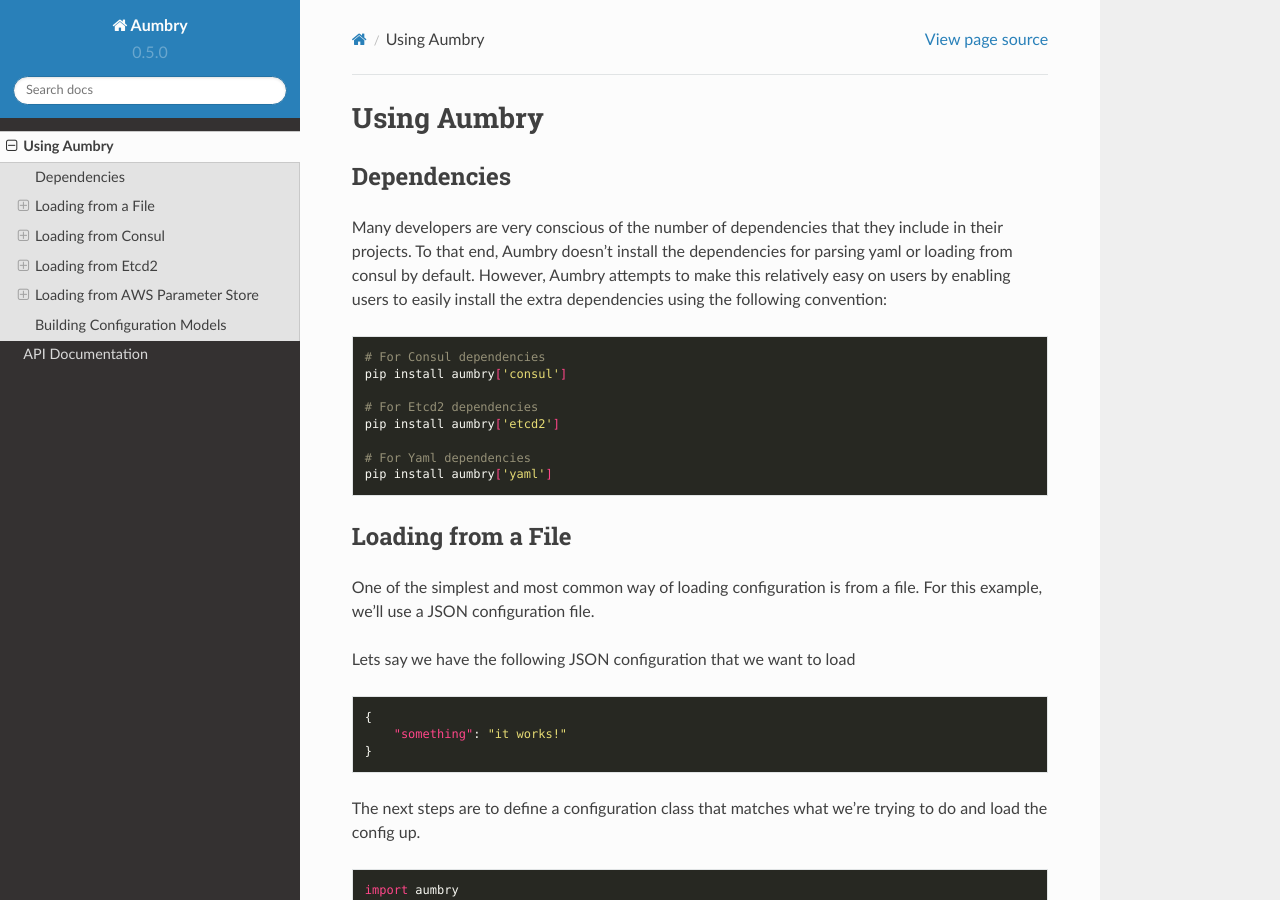
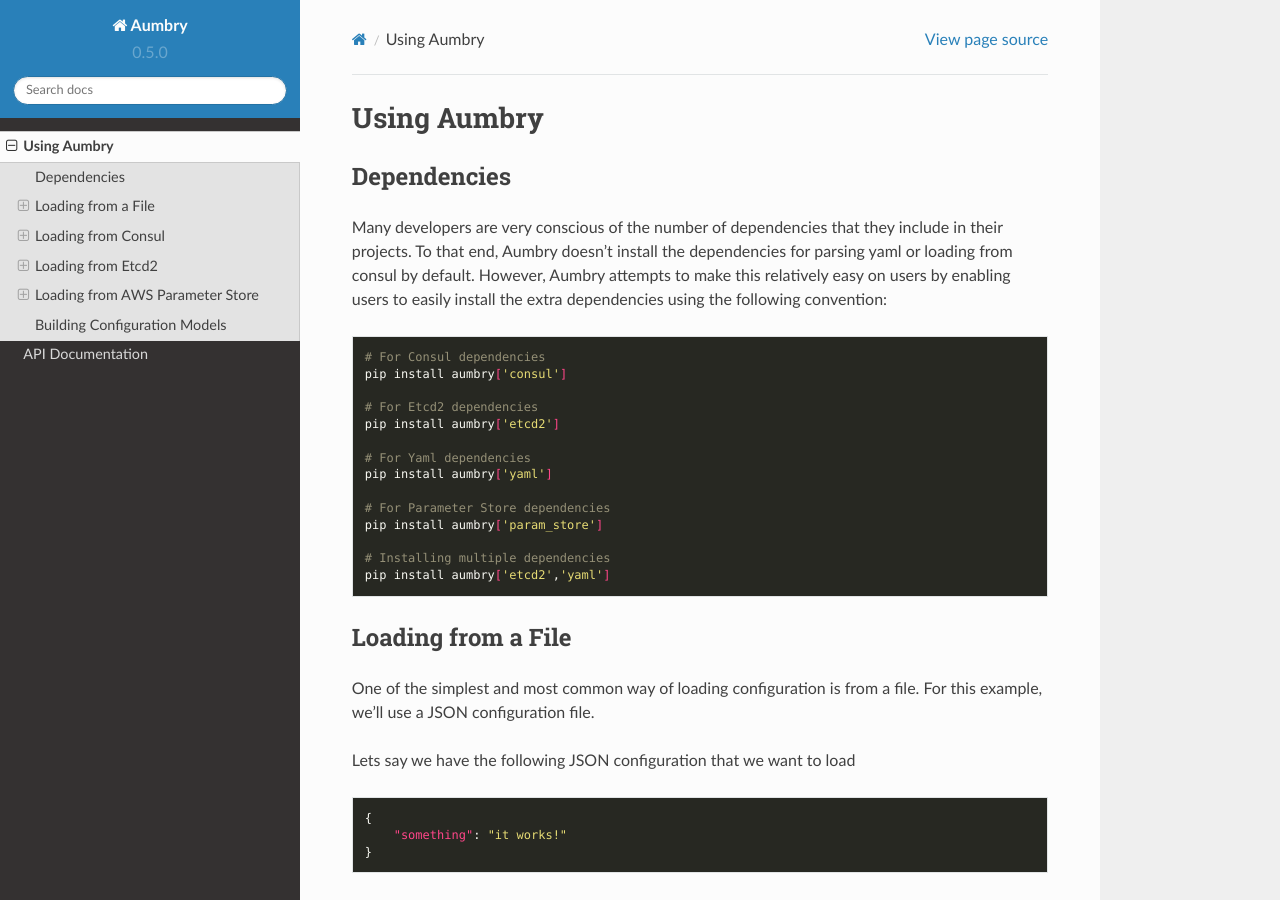
Before and after one commit to pyarmory/aumbry, a Sphinx documentation site: the page built from docs/using.rst, in a window 1280 px wide and 900 px high. Built offline with Sphinx 7.4.7 and the Read the Docs theme 2.0.0, drawn with Linux system fonts in a browser that asks for light colours.

Commit message:
Adding note about installing param store to docs

```diff
--- a/docs/using.rst
+++ b/docs/using.rst
@@ -19,6 +19,12 @@
 
     # For Yaml dependencies
     pip install aumbry['yaml']
+
+    # For Parameter Store dependencies
+    pip install aumbry['param_store']
+
+    # Installing multiple dependencies
+    pip install aumbry['etcd2','yaml']
 
 
 Loading from a File
```
Also changed, not shown: README.rst (+7 -0 lines).
